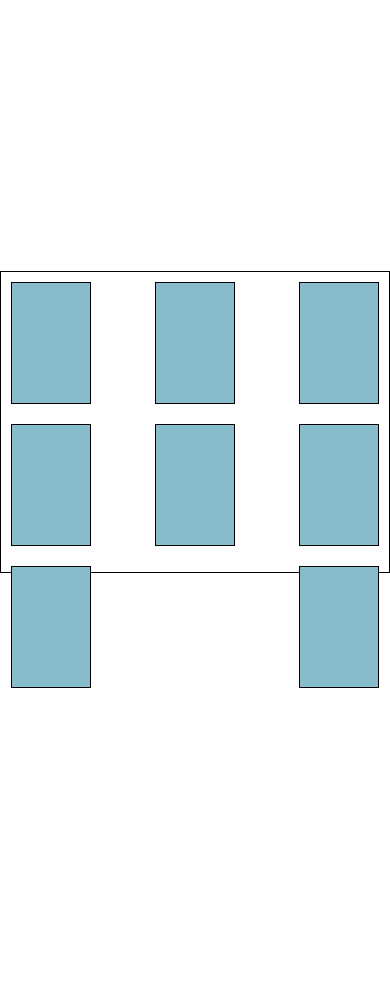
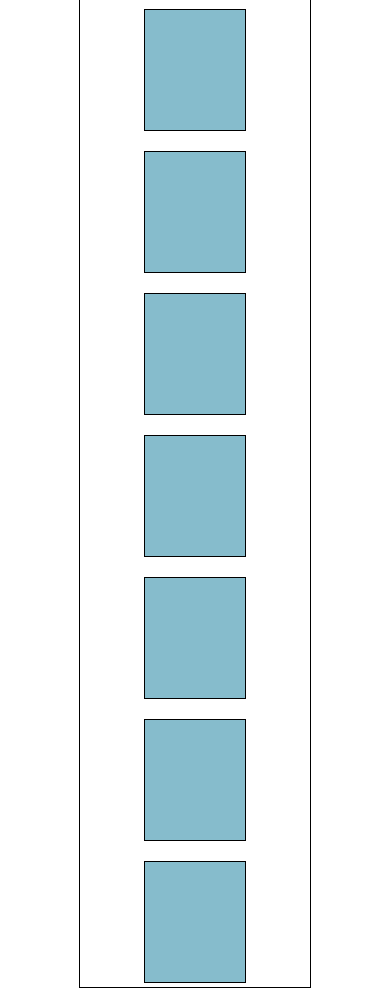
Before and after one commit to simorgh77/responsive_box, a plain HTML site: page index.html in a window 390 px wide. Before the commit the page ends 844 px from the top, so only its background shows below. Drawn offline with Linux system fonts and the light colour scheme.

Commit message:
design mobile-layout

```diff
--- a/style.css
+++ b/style.css
@@ -10,6 +10,8 @@ body,html{
 
 }
 
+
+
 .main{
 width: 500px;
 height: 300px;
@@ -19,9 +21,28 @@ flex-wrap: wrap;
 border: 1px solid black;
 }
 .main div{
-    width: 20%;
-    height: 40%;
+    width: 100px;
+    height: 120px;
     background-color: rgb(134, 188, 204);
     margin: 10px;
     border: 1px solid black;
 }
+
+
+@media screen and (max-width:490px){
+.main{
+width: 230px;
+height: 1130px;
+display: flex;
+justify-content: center;
+border: 1px solid black;
+    }
+    .main div{
+        width: 100px;
+        height: 120px;
+        background-color: rgb(134, 188, 204);
+        margin: 10px;
+        border: 1px solid black;
+    }
+
+}
```
